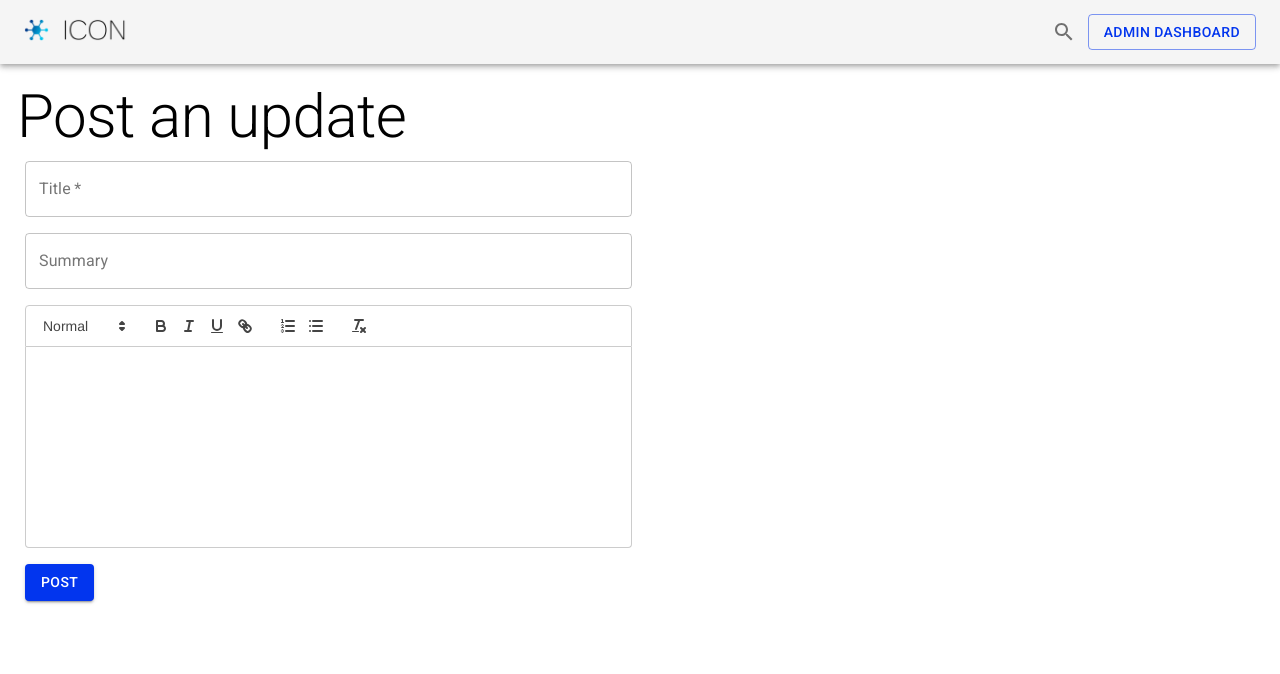
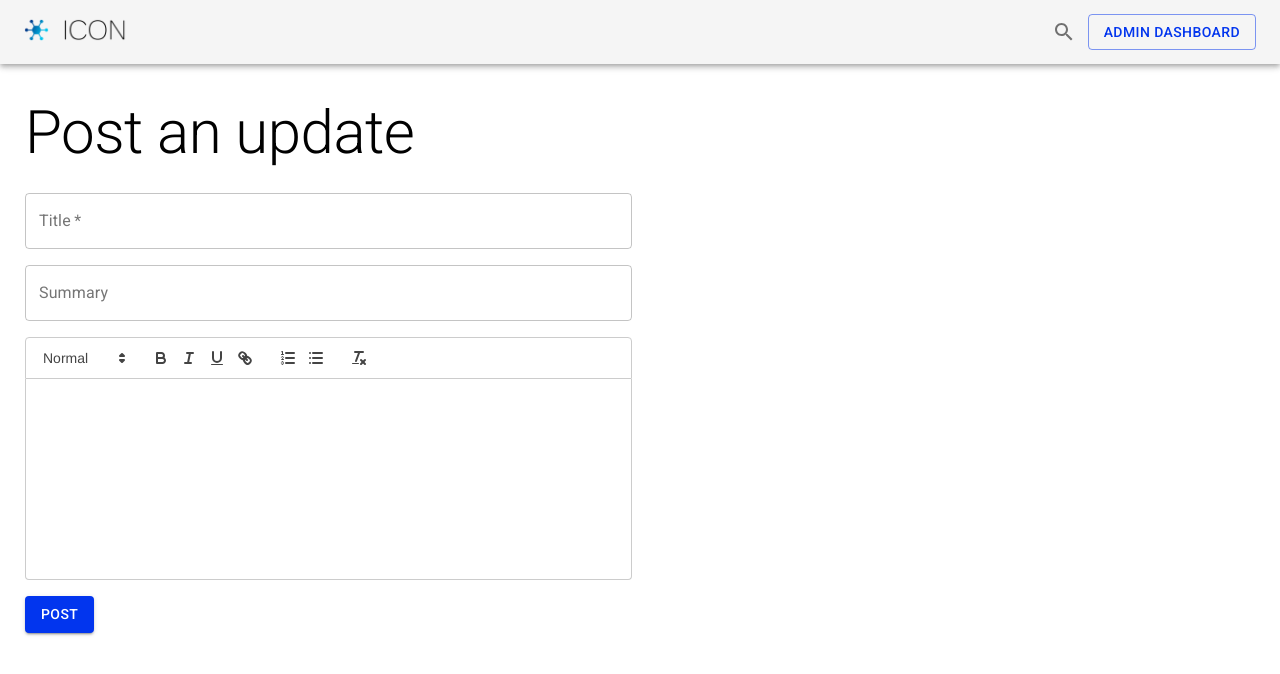
Before and after one commit to ic-drp02/drp-client-web, a React (Create React App) app: page /posts/create in a window 1280 px wide. Shown: the top 674 px of the page. Built offline with nearby package versions, Linux system fonts and the light colour scheme.

Commit message:
Increase heading margin

```diff
--- a/src/pages/CreatePost.js
+++ b/src/pages/CreatePost.js
@@ -15,7 +15,9 @@ export default function CreatePost() {
   const styles = useStyles();
   return (
     <Grid container spacing={2} direction="column">
-      <Typography variant="h2">Post an update</Typography>
+      <div style={{ margin: "16px 8px" }}>
+        <Typography variant="h2">Post an update</Typography>
+      </div>
       <Grid item xs={12} md={6}>
         <TextField
           className={styles.field}
```
